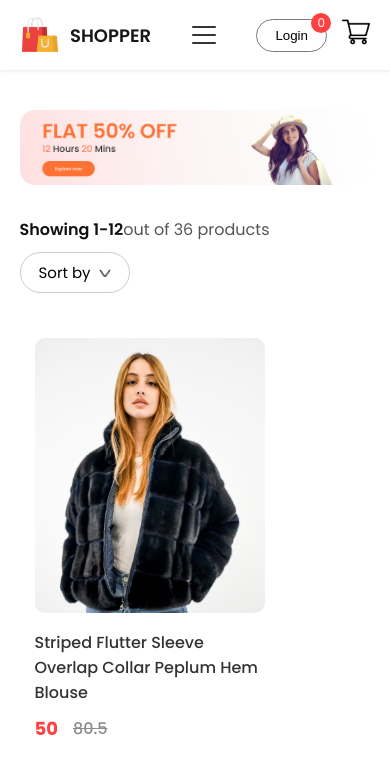
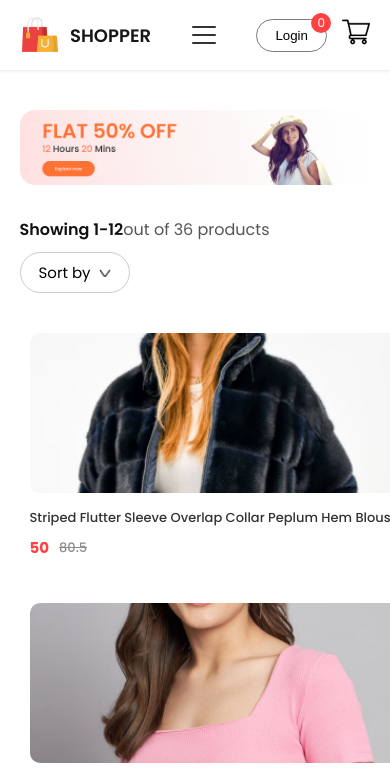
Before and after one commit to Abhinav-vp/e-commerce-mern, a React (Create React App) app: page /womens in a window 390 px wide. Shown: the top 780 px of the page. Built offline with nearby package versions, Linux system fonts and the light colour scheme; no server answers.

Commit message:
Fix responsive product visibility - add mobile-friendly styles and improve grid layouts

```diff
--- a/src/components/Items/Item.css
+++ b/src/components/Items/Item.css
@@ -5,6 +5,7 @@
     background: #ffffff;
     transition: all 0.3s ease;
     cursor: pointer;
+    box-sizing: border-box;
 }
 
 /* CARD HOVER */
@@ -20,6 +21,8 @@
     width: 100%;
     border-radius: 10px;
     transition: transform 0.4s ease;
+    height: 200px;
+    object-fit: cover;
 }
 
 /* IMAGE HOVER */
@@ -35,6 +38,9 @@
     font-size: 16px;
     font-weight: 500;
     color: #333;
+    overflow: hidden;
+    text-overflow: ellipsis;
+    white-space: nowrap;
 }
 
 /* PRICE CONTAINER */
@@ -73,3 +79,58 @@
 .item:hover .item-price-old{
     color: #555;
 }
+
+/* RESPONSIVE DESIGN */
+
+@media (max-width: 768px) {
+    .item {
+        width: 100%;
+        max-width: 280px;
+        padding: 12px;
+        margin: 0 auto;
+    }
+
+    .item img {
+        height: 180px;
+    }
+
+    .item p {
+        font-size: 14px;
+    }
+
+    .item-price-new {
+        font-size: 16px;
+    }
+
+    .item-price-old {
+        font-size: 14px;
+    }
+}
+
+@media (max-width: 480px) {
+    .item {
+        max-width: 100%;
+        padding: 10px;
+    }
+
+    .item img {
+        height: 160px;
+    }
+
+    .item p {
+        font-size: 13px;
+        margin: 8px 0;
+    }
+
+    .item-price-new {
+        font-size: 15px;
+    }
+
+    .item-price-old {
+        font-size: 13px;
+    }
+
+    .item-prices {
+        gap: 10px;
+    }
+}
--- a/src/components/NewCollection/NewCollection.css
+++ b/src/components/NewCollection/NewCollection.css
@@ -6,6 +6,7 @@
     align-items: center;
     padding: 80px 60px;
     gap: 10px;
+    box-sizing: border-box;
 }
 
 /* TITLE */
@@ -33,6 +34,8 @@
     display: grid;
     grid-template-columns: repeat(4,1fr);
     gap: 40px;
+    width: 100%;
+    justify-items: center;
 }
 
 /* RESPONSIVE DESIGN */
@@ -41,6 +44,7 @@
 
 .collections{
     grid-template-columns: repeat(3,1fr);
+    gap: 30px;
 }
 
 }
@@ -66,10 +70,15 @@
 
 .collections{
     grid-template-columns: 1fr;
+    gap: 20px;
 }
 
 .new-collections h1{
     font-size: 26px;
 }
 
+.new-collections{
+    padding: 40px 15px;
 }
+
+}
--- a/src/components/Popular/Popular.css
+++ b/src/components/Popular/Popular.css
@@ -6,6 +6,7 @@
     align-items: center;
     gap: 10px;
     padding: 60px 80px;
+    box-sizing: border-box;
 }
 
 /* TITLE */
@@ -33,6 +34,8 @@
     display: grid;
     grid-template-columns: repeat(4,1fr);
     gap: 40px;
+    width: 100%;
+    justify-items: center;
 }
 
 /* RESPONSIVE DESIGN */
@@ -41,6 +44,7 @@
 
 .popular-item{
     grid-template-columns: repeat(3,1fr);
+    gap: 30px;
 }
 
 }
@@ -48,7 +52,7 @@
 @media(max-width:900px){
 
 .popular{
-    padding: 40px;
+    padding: 40px 20px;
 }
 
 .popular-item{
@@ -66,10 +70,15 @@
 
 .popular-item{
     grid-template-columns: 1fr;
+    gap: 20px;
 }
 
 .popular h1{
     font-size: 26px;
 }
 
+.popular{
+    padding: 30px 15px;
 }
+
+}
```
